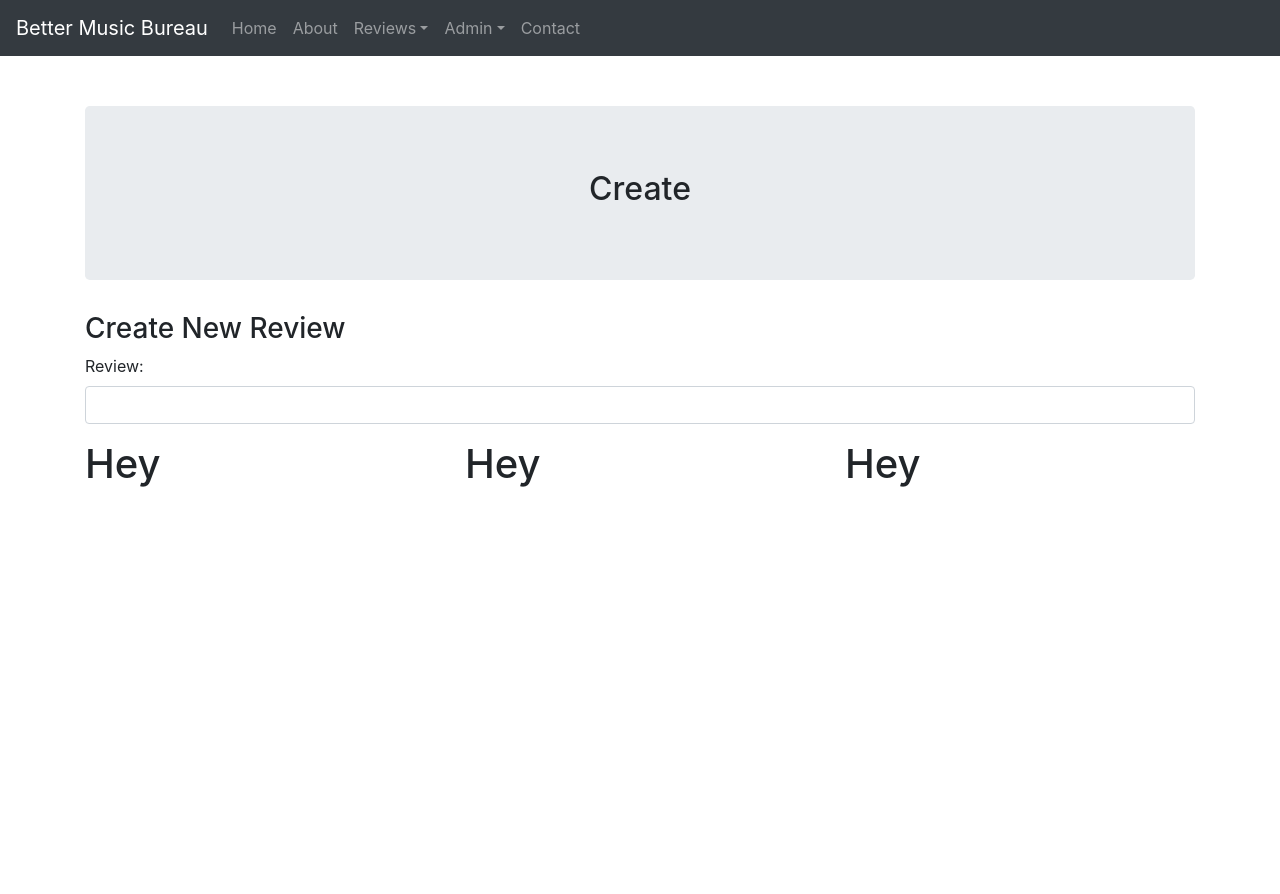
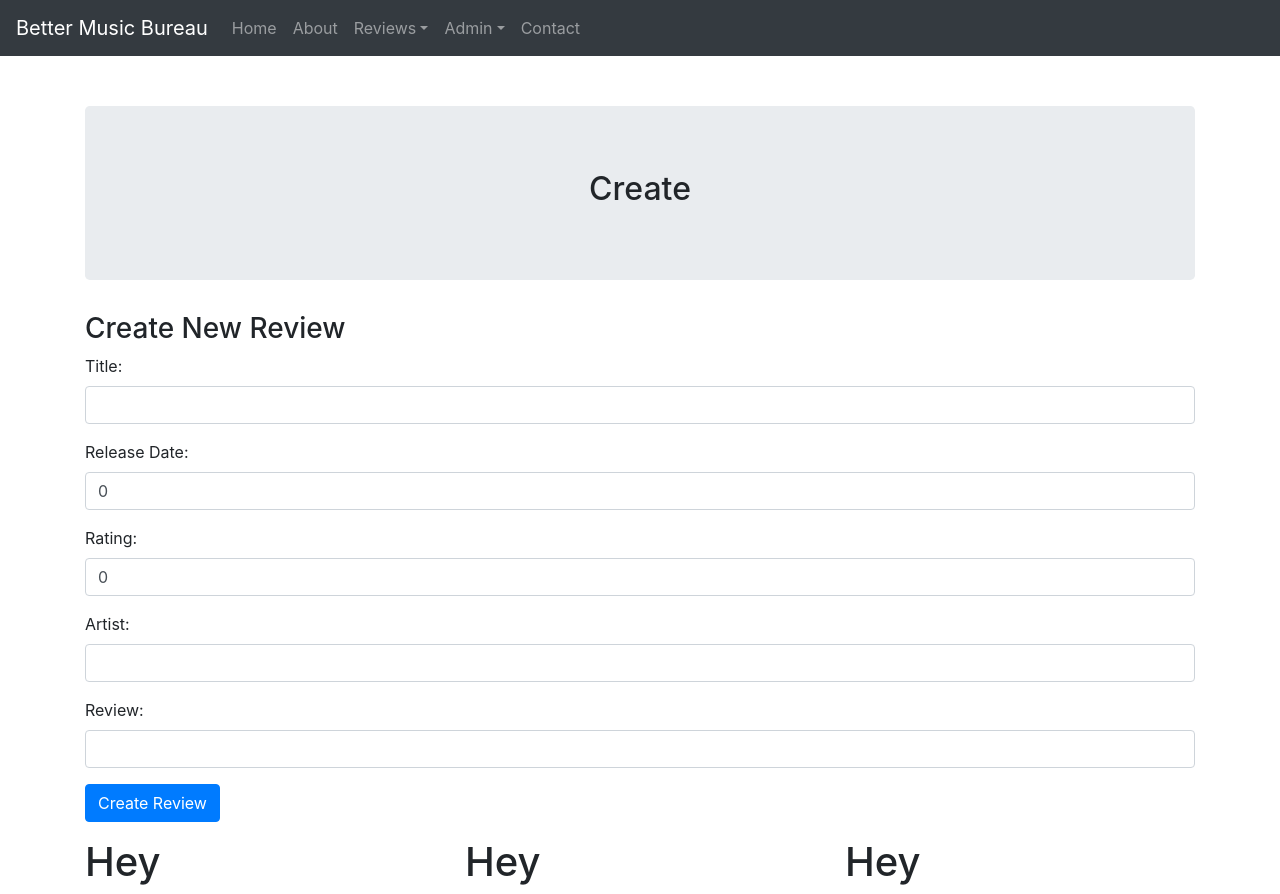
Before and after one commit to DustinAnthonyCoffman/Better-Music-Bureau, a React (Create React App) app: page /create in a window 1280 px wide. Before the commit the page ends 800 px from the top, so only its background shows below. Built offline with nearby package versions, Linux system fonts and the light colour scheme.

Commit message:
finishes form field

```diff
--- a/src/Components/Create.js
+++ b/src/Components/Create.js
@@ -74,11 +74,44 @@ export default class Create extends Component {
     render() {
         return (
             <div style={{marginTop: 20}}>
-                      <Jumbotron className='text-center'>
-                <h2>Create</h2>
-            </Jumbotron>
+                <Jumbotron className='text-center'>
+                    <h2>Create</h2>
+                </Jumbotron>
                 <h3>Create New Review</h3>
+
                 <form onSubmit={this.onSubmit}>
+                    <div className="form-group">
+                        <label>Title:</label>
+                        <input type="text"
+                                className="form-control"
+                                value={this.state.title}
+                                onChange={this.onChangeTitle}
+                                />
+                    </div>
+                    <div className="form-group">
+                        <label>Release Date:</label>
+                        <input type="text"
+                                className="form-control"
+                                value={this.state.releaseDate}
+                                onChange={this.onChangeReleaseDate}
+                                />
+                    </div>
+                    <div className="form-group">
+                        <label>Rating:</label>
+                        <input type="text"
+                                className="form-control"
+                                value={this.state.rating}
+                                onChange={this.onChangeRating}
+                                />
+                    </div>
+                    <div className="form-group">
+                        <label>Artist:</label>
+                        <input type="text"
+                                className="form-control"
+                                value={this.state.artist}
+                                onChange={this.onChangeArtist}
+                                />
+                    </div>
                     <div className="form-group">
                         <label>Review:</label>
                         <input type="text"
@@ -87,6 +120,9 @@ export default class Create extends Component {
                                 onChange={this.onChangeReview}
                                 />
                     </div>
+                    <div className="form-group">
+                        <input type="submit" className="btn btn-primary" value="Create Review" />
+                    </div>
                 </form>
             </div>
 
```
